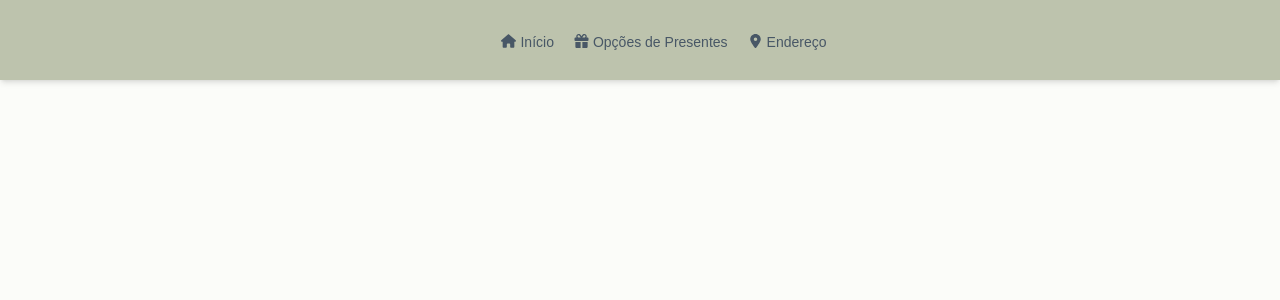
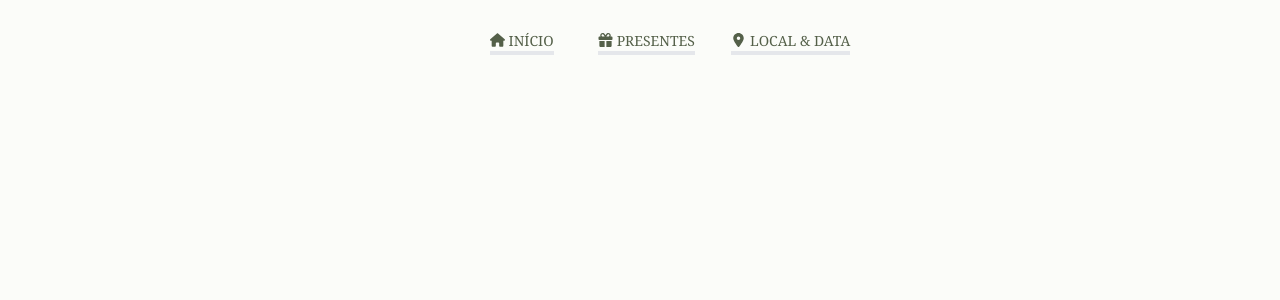
Before and after one commit to VictorLopesz/bridal-shower-frontend, a Next.js app: page / in a window 1280 px wide. Shown: the top 300 px of the page. Built offline with nearby package versions, Linux system fonts and the light colour scheme.

Commit message:
modifica a sidebar

```diff
--- a/src/app/components/Header/index.tsx
+++ b/src/app/components/Header/index.tsx
@@ -15,27 +15,27 @@ const Header = () => {
 
     return (
         <>
-            <nav className="bg-[#b2ba9fd7] h-20 shadow-md font-firasans">
+            <nav className="h-20">
                 <div className="max-w-7xl mx-auto px-4 sm:px-6 lg-px-8">
-                    <div className="flex items-center justify-evenly pt-5 h-16 md:ml-32 md:mr-32">
+                    <div className="flex items-center justify-center pt-5 h-16 md:ml-32 md:mr-32">
                         <div className="hidden md:block">
-                            <div className="ml-12 flex items-center space-x-1 font-georama font-light text-[14px]">
-                                <a href="/" className="no-underline hover:bg-[#22394a92] text-[#485766]  hover:text-[#F0F2ED] rounded-sm p-2 transition duration-300">
-                                    <FontAwesomeIcon icon={faHouse} width={15} height={15} />
-                                    <span className="ml-1 font-medium font-firasans ">
+                            <div className="ml-12 flex items-center space-x-4 font-georama font-light text-[14px]">
+                                <a href="/" className="no-underline  m-2 text-[#707F62]  rounded-sm p-2 transition duration-300">
+                                    <span className="ml-1 font-medium border-b-4 hover:border-lime-700 uppercase flex items-center justify-center text-[#546049] font-serif">
+                                    <FontAwesomeIcon icon={faHouse} width={15} height={15} className="mr-1" />
                                         Início
                                     </span>
                                 </a>
-                                <a href="/" className="no-underline hover:bg-[#22394a92] text-[#485766]  hover:text-[#F0F2ED] rounded-sm p-2 transition duration-300">
-                                    <FontAwesomeIcon icon={faGift} width={15} height={15} />
-                                    <span className="ml-1 font-medium font-firasans">
-                                        Opções de Presentes
+                                <a href="/" className="no-underline  m-2 text-[#707F62]  rounded-sm p-2 transition duration-300">
+                                    <span className="ml-1 font-medium border-b-4 hover:border-lime-700 uppercase flex items-center justify-center text-[#546049] font-serif">
+                                    <FontAwesomeIcon icon={faGift} width={15} height={15} className="mr-1" />
+                                        Presentes
                                     </span>
                                 </a>
-                                <a href="/" className="no-underline hover:bg-[#22394a92] text-[#485766] hover:text-[#F0F2ED] rounded-sm p-2 transition duration-300">
-                                    <FontAwesomeIcon icon={faLocationDot} width={15} height={15} />
-                                    <span className=" ml-1 font-medium font-firasans">
-                                        Endereço
+                                <a href="/" className="no-underline  m-2 text-[#707F62] rounded-sm p-2 transition duration-300">
+                                    <span className=" ml-1 font-medium border-b-4 hover:border-lime-700  uppercase flex items-center justify-center text-[#546049] font-serif">
+                                    <FontAwesomeIcon icon={faLocationDot} width={15} height={15} className="mr-1" />
+                                        Local & Data
                                     </span>
                                 </a>
                             </div>
```
